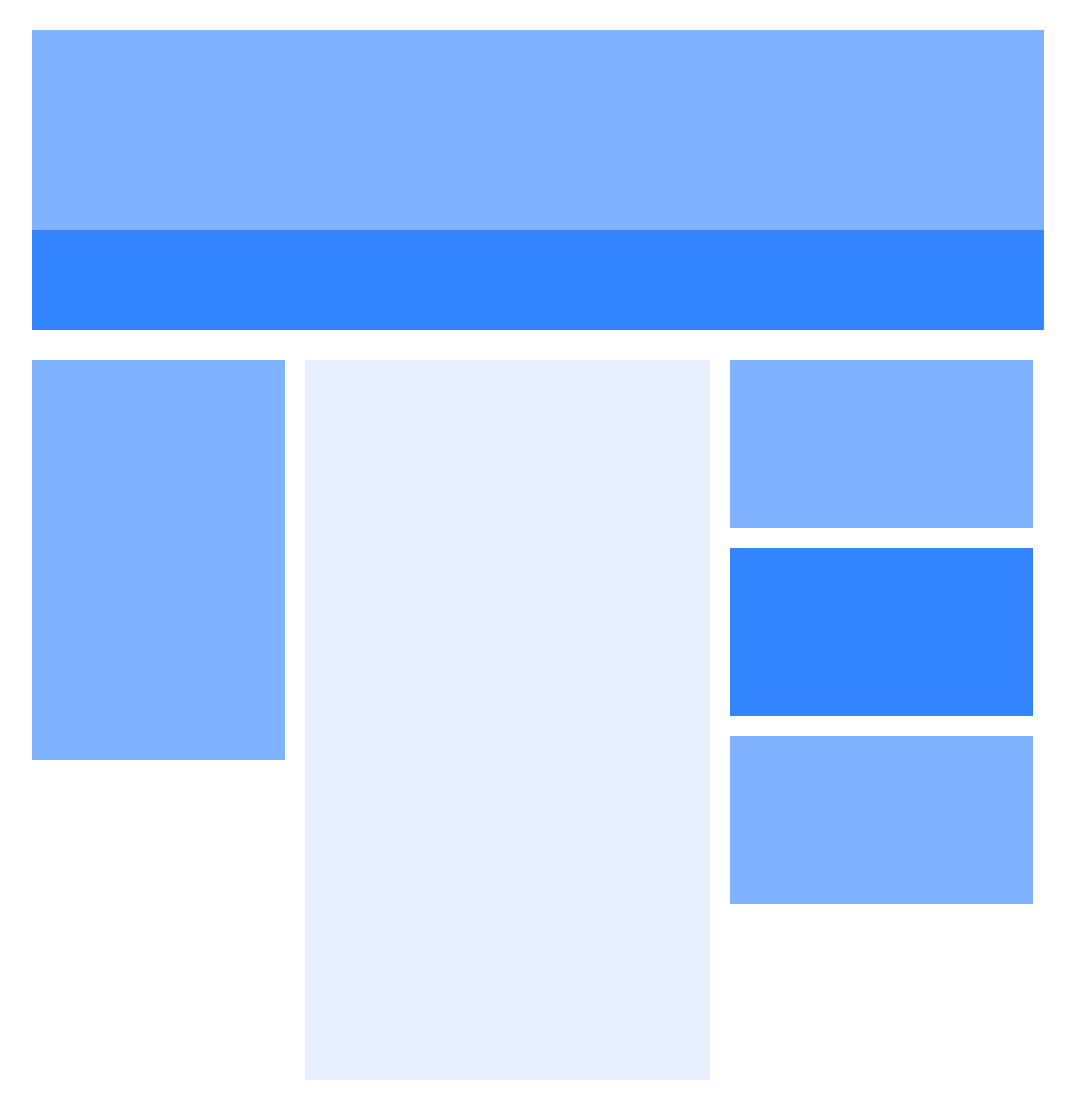
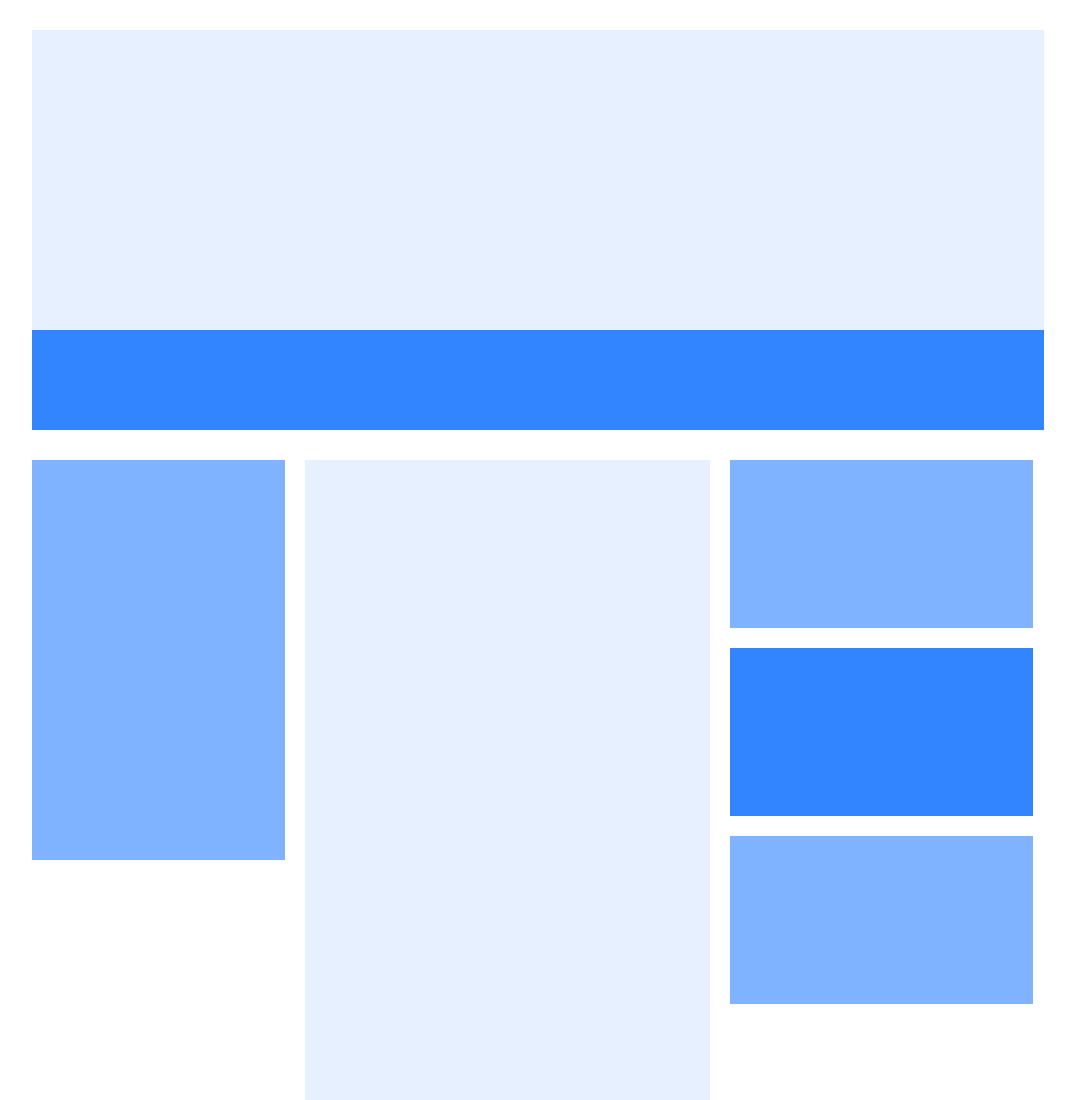
Before and after one commit to flavio-bernasconi/htmlcss-struttura-wp, a plain HTML site: page index.html in a window 1280 px wide. Shown: the top 1100 px of the page, without its empty margins (102-1177 px from the left). Drawn offline with Linux system fonts and the light colour scheme.

Commit message:
second commit

```diff
--- a/css/custom.css
+++ b/css/custom.css
@@ -7,21 +7,24 @@
 }
 
 header{
-  position: relative;
   margin-top: 30px;
   margin-bottom: 30px;
   width: 100%;
-  height: 300px;
   background-color: #80b3ff;
 }
 header nav{
-  position: absolute;
-  bottom: 0;
   width: 100%;
   height: 100px;
   background-color: #3385ff;
 
 }
+
+header .img{
+  width: 100%;
+  height: 300px;
+  background-color: #e6f0ff;
+}
+
 
 .contenitore::after{
   content: '';
--- a/index.html
+++ b/index.html
@@ -8,6 +8,9 @@
   <body>
     <div class="frame">
         <header>
+          <div class="img">
+
+          </div>
           <nav>
 
           </nav>
```
